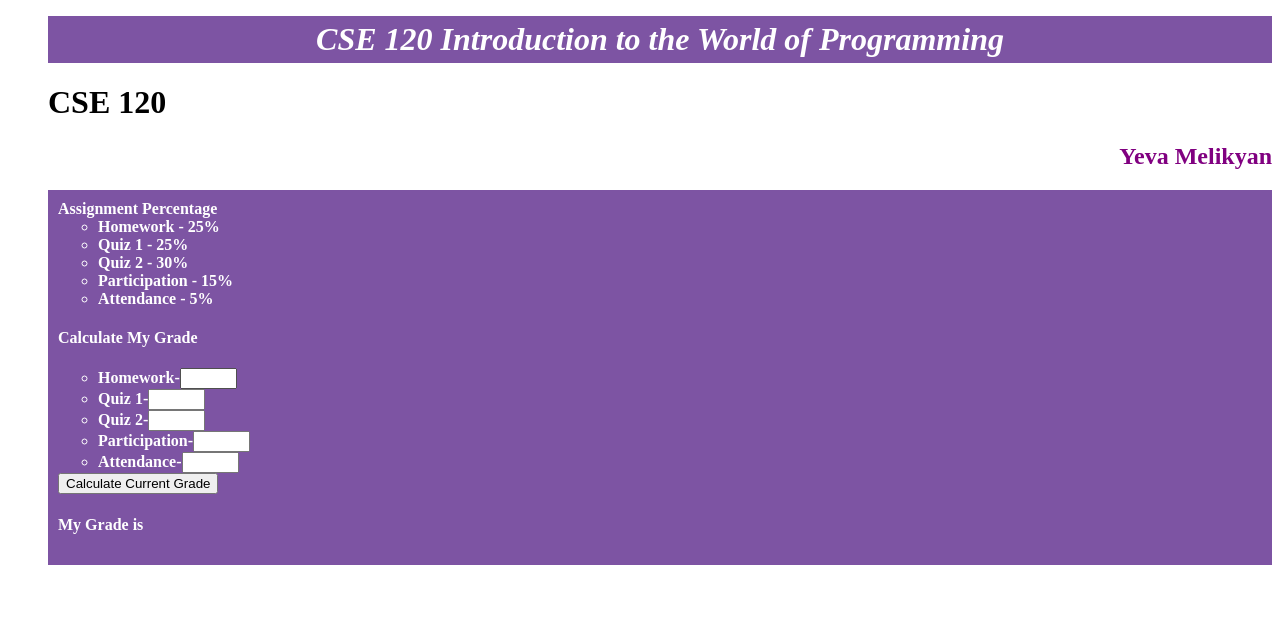
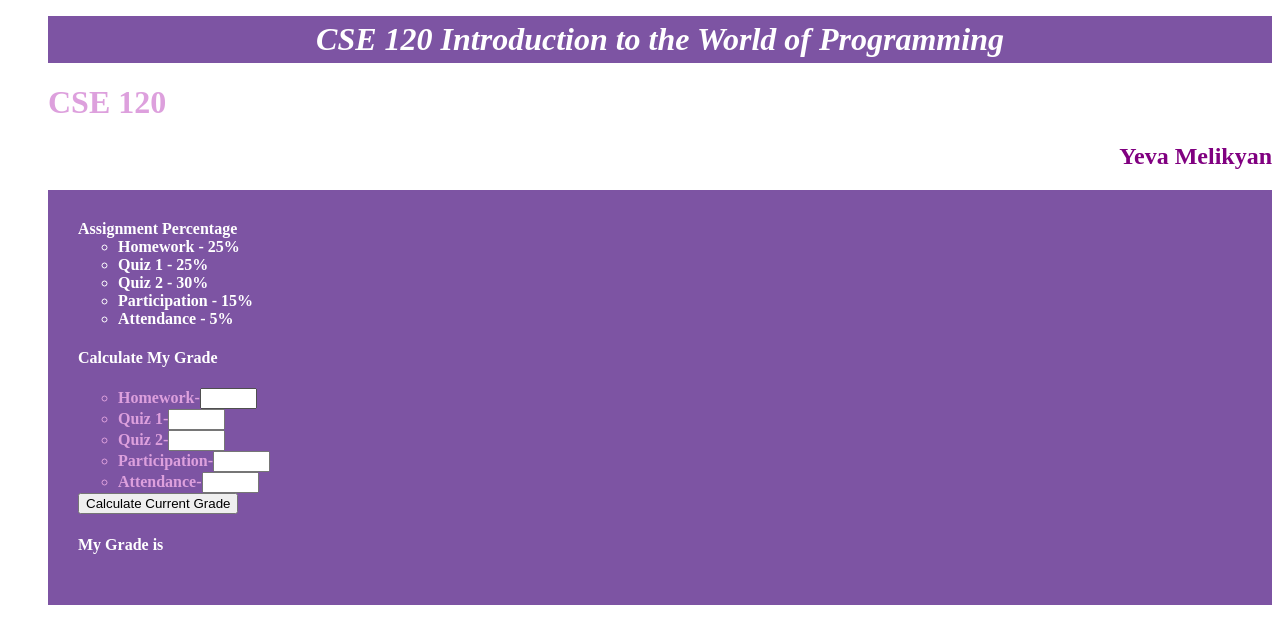
Before and after one commit to yevamelikyan/Grade-Calcutaor, a plain HTML site: page index.html in a window 1280 px wide. In both pictures the pointer is over the input 208 px from the left and 378 px from the top of the page. Drawn offline with Linux system fonts and the light colour scheme.

Commit message:
Update style.css

```diff
--- a/style.css
+++ b/style.css
@@ -1,3 +1,10 @@
+ul input:hover {
+ cursor: progress;
+ }
+ul:hover {
+ color: plum
+ }
+
 #title {
   background-color:rgb(125, 84, 163);
   color: white;
@@ -11,14 +18,13 @@
   #header {
   background-color:rgb(125, 84, 163);
   color: white;
-  padding: 10px;
+  padding: 30px;
   text-align: left;
   font-weight: bolder;
   font-family: 'Lucida Sans', 'Lucida Sans Regular', 'Lucida Grande', 'Lucida Sans Unicode', Geneva, Verdana, sans-serif
   width: 100%
   }
 
-
 #studentname {
  background-color: white(187, 77, 101, 0.589);
  color: purple;
```
